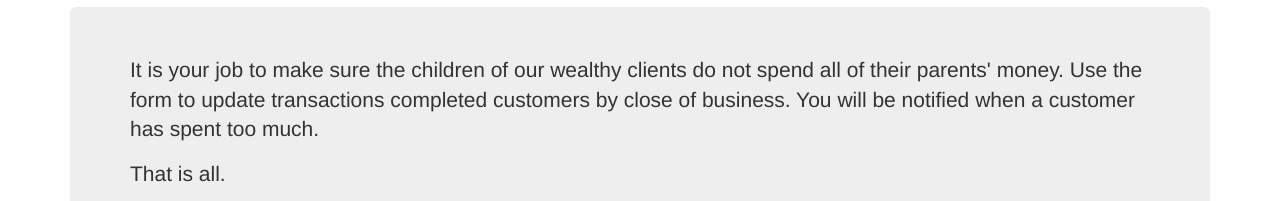
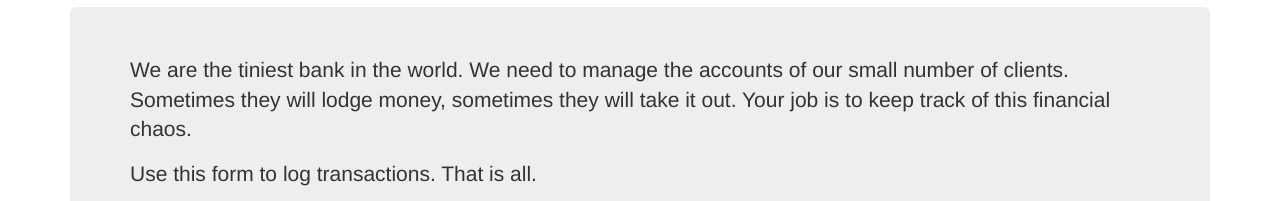
Before and after one commit to photel/s3-uploader, a plain HTML site: page index.html in a window 1280 px wide. Shown: the part 49-250 px from the top of the page. Drawn offline with nearby package versions, Linux system fonts and the light colour scheme.

Commit message:
update blurb

```diff
--- a/index.html
+++ b/index.html
@@ -18,8 +18,8 @@
 
       <div class="jumbotron">
         <div id="like_button_container"></div>
-        <p class="lead">It is your job to make sure the children of our wealthy clients do not spend all of their parents' money. Use the form to update transactions completed customers by close of business. You will be notified when a customer has spent too much.</p>
-        <p>That is all.</p>
+        <p class="lead">We are the tiniest bank in the world. We need to manage the accounts of our small number of clients. Sometimes they will lodge money, sometimes they will take it out. Your job is to keep track of this financial chaos.</p>
+        <p>Use this form to log transactions. That is all.</p>
 
         <div class="panel" style="padding:1rem">
           <h2>Upload transaction</h2>
```
